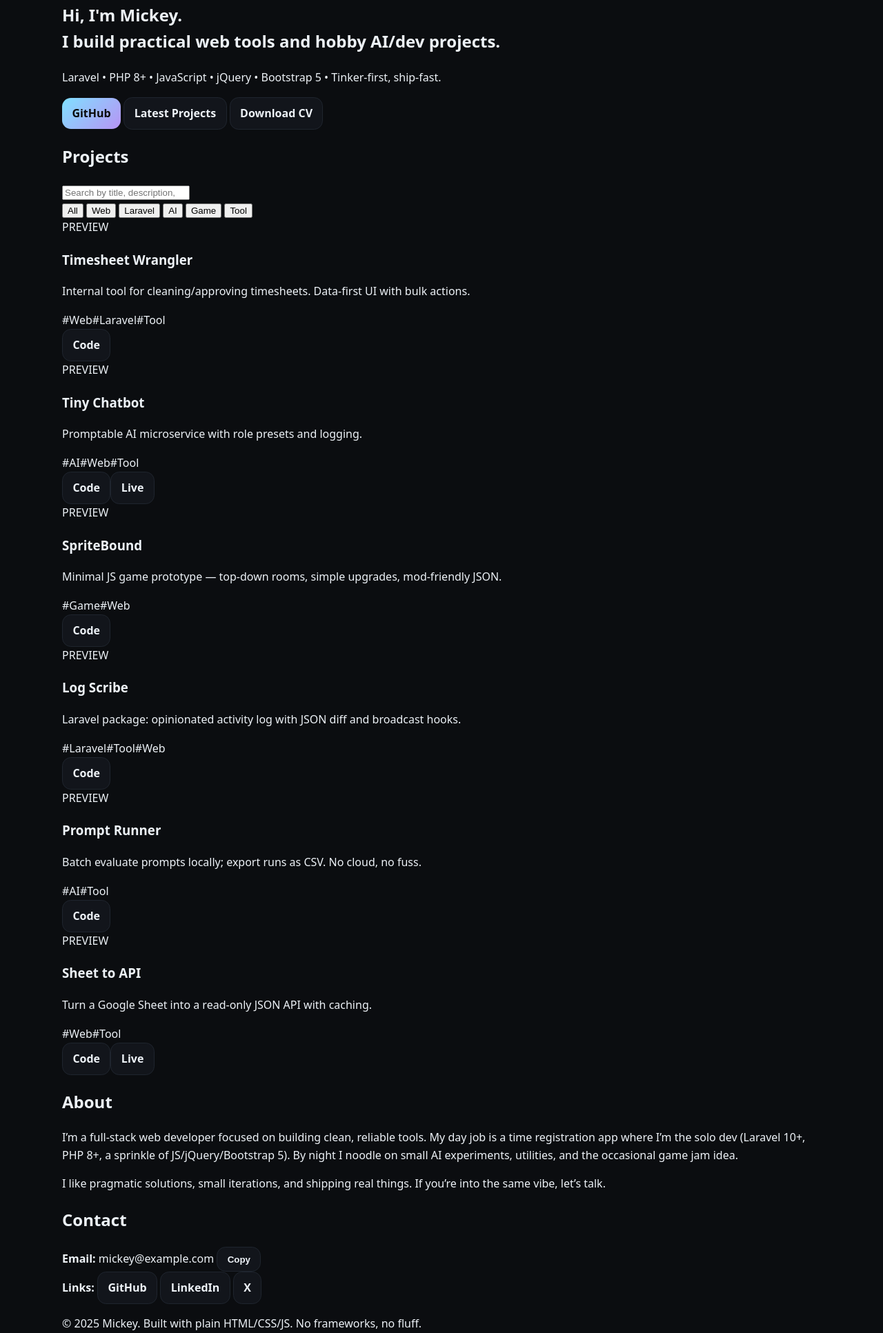
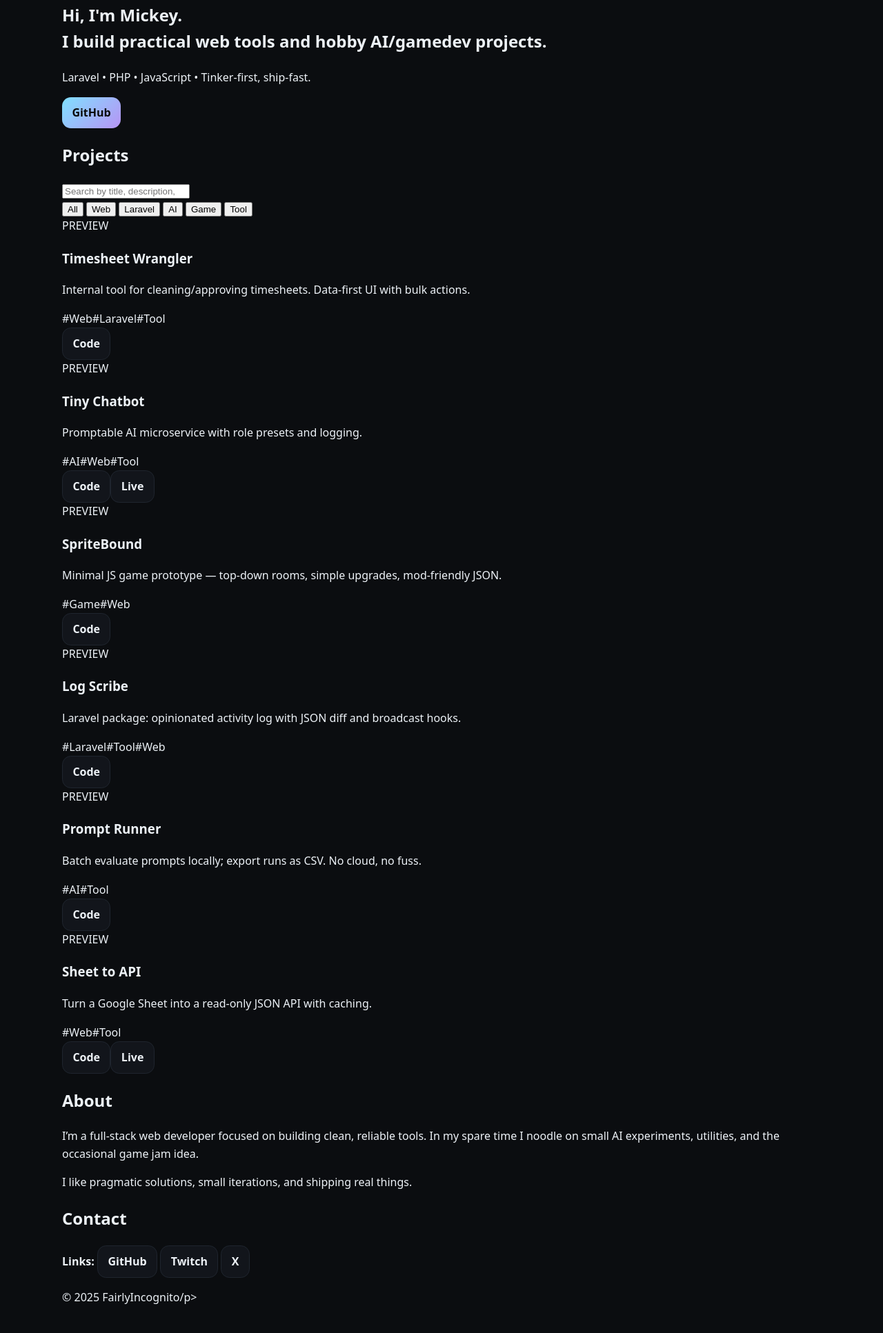
Before and after one commit to FairlyIncognito/fairlyincognito.github.io, a plain HTML site: page index.html in a window 1280 px wide. Shown: the part 83-2016 px from the top of the page at 69% size. After the commit the page ends 1978 px from the top, so only its background shows below. Drawn offline with Linux system fonts and the light colour scheme.

Commit message:
Update index.html

```diff
--- a/index.html
+++ b/index.html
@@ -27,13 +27,10 @@
 
   <main class="container">
     <section class="hero">
-      <h1>Hi, I'm Mickey.<br/> I build practical web tools and hobby AI/dev projects.</h1>
-      <p>Laravel • PHP 8+ • JavaScript • jQuery • Bootstrap 5 • Tinker-first, ship-fast.</p>
+      <h1>Hi, I'm Mickey.<br/> I build practical web tools and hobby AI/gamedev projects.</h1>
+      <p>Laravel • PHP • JavaScript • Tinker-first, ship-fast.</p>
       <div class="hero-actions">
-        <a class="btn primary" href="https://github.com/" target="_blank" rel="noreferrer noopener">GitHub</a>
-        <a class="btn" href="#projects">Latest Projects</a>
-        <!-- TODO: point this to your CV if you want -->
-        <a class="btn" href="#" onclick="alert('Hook this up to your CV file, senpai ✨'); return false;">Download CV</a>
+        <a class="btn primary" href="https://github.com/fairlyincognito" target="_blank" rel="noreferrer noopener">GitHub</a>
       </div>
     </section>
 
@@ -60,10 +57,10 @@
       <h2 id="about-title">About</h2>
       <div class="panel">
         <p>
-          I’m a full‑stack web developer focused on building clean, reliable tools. My day job is a time registration app where I’m the solo dev (Laravel 10+, PHP 8+, a sprinkle of JS/jQuery/Bootstrap 5). By night I noodle on small AI experiments, utilities, and the occasional game jam idea.
+          I’m a full‑stack web developer focused on building clean, reliable tools. In my spare time I noodle on small AI experiments, utilities, and the occasional game jam idea.
         </p>
         <p>
-          I like pragmatic solutions, small iterations, and shipping real things. If you’re into the same vibe, let’s talk.
+          I like pragmatic solutions, small iterations, and shipping real things.
         </p>
       </div>
     </section>
@@ -73,22 +70,17 @@
       <div class="panel">
         <div class="contact-list">
           <div>
-            <strong>Email:</strong>
-            <span class="mono" id="emailText">mickey@example.com</span>
-            <button class="btn" id="copyEmail">Copy</button>
-          </div>
-          <div>
             <strong>Links:</strong>
-            <a class="btn" href="https://github.com/" target="_blank" rel="noreferrer noopener">GitHub</a>
-            <a class="btn" href="https://www.linkedin.com/" target="_blank" rel="noreferrer noopener">LinkedIn</a>
-            <a class="btn" href="https://x.com/" target="_blank" rel="noreferrer noopener">X</a>
+            <a class="btn" href="https://github.com/fairlyincognito" target="_blank" rel="noreferrer noopener">GitHub</a>
+            <a class="btn" href="https://www.twitch.com/fairlyincognito" target="_blank" rel="noreferrer noopener">Twitch</a>
+            <a class="btn" href="https://x.com/fairlyincognito" target="_blank" rel="noreferrer noopener">X</a>
           </div>
         </div>
       </div>
     </section>
 
     <footer>
-      <p>© <span id="year"></span> Mickey. Built with plain HTML/CSS/JS. No frameworks, no fluff.</p>
+      <p>© <span id="year"></span> FairlyIncognito/p>
     </footer>
   </main>
 
```
